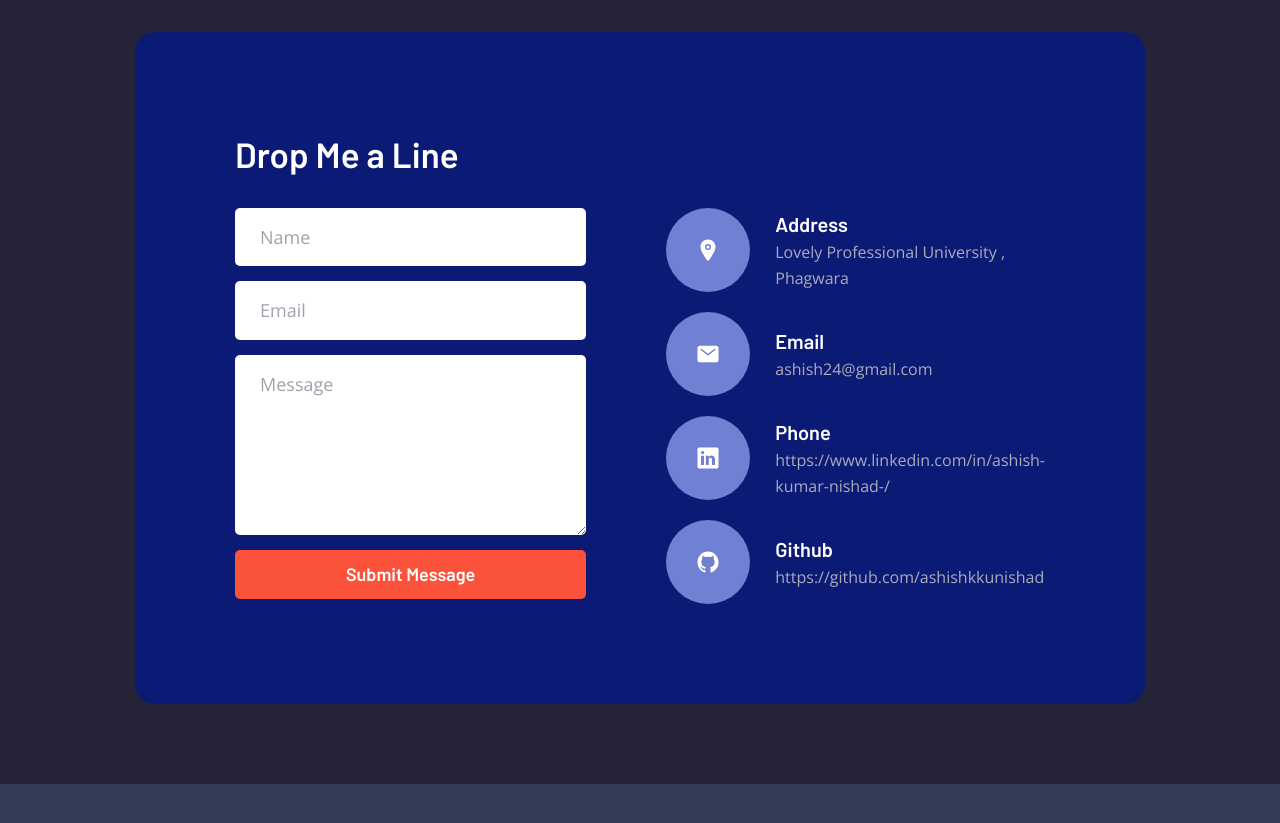
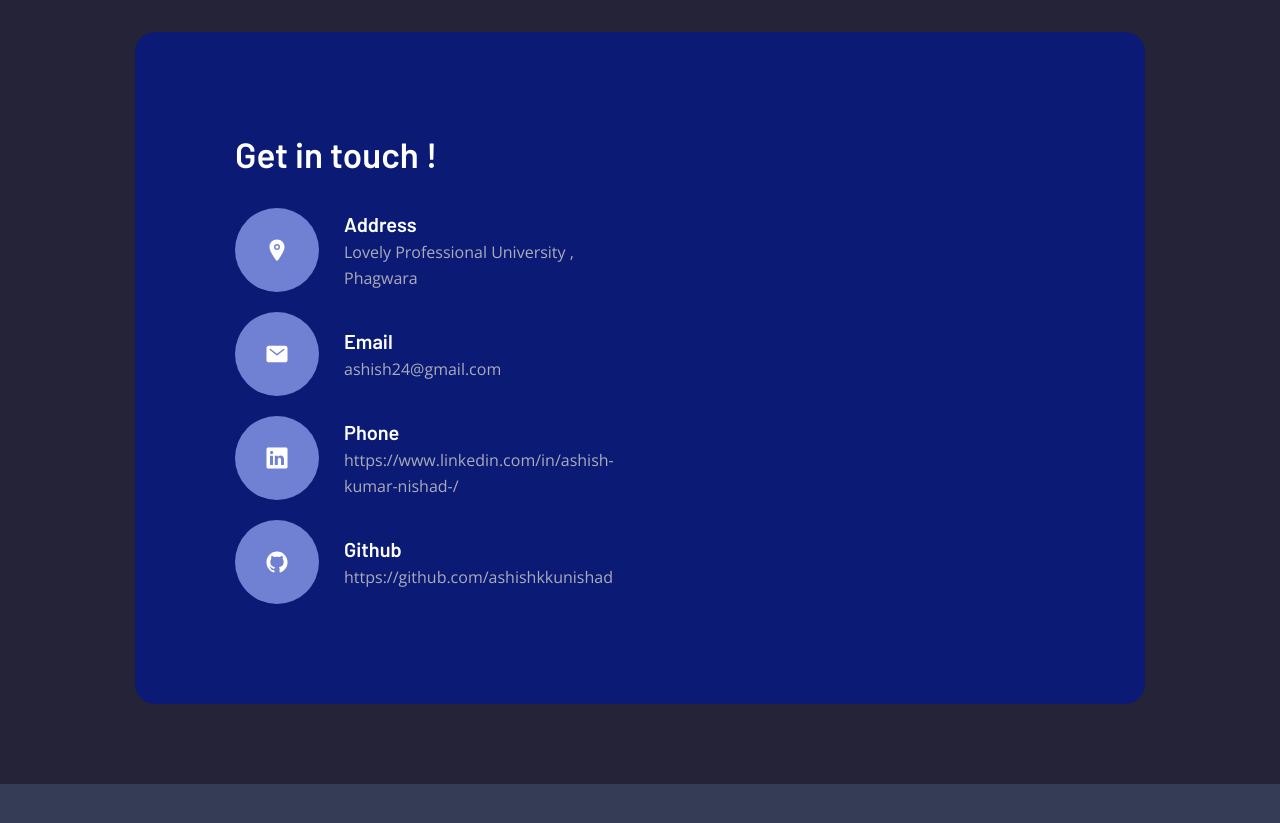
Before and after one commit to ashishkkunishad/Website-Portfolio, a plain HTML site: page index.html in a window 1280 px wide. Shown: the part 5260-6083 px from the top of the page. Drawn offline with nearby package versions, Linux system fonts and the light colour scheme.

Commit message:
Update index.html

```diff
--- a/index.html
+++ b/index.html
@@ -557,21 +557,11 @@
 
             <p class="card-subtitle"></p>
 
-            <h2 class="h2 section-title">Drop Me a Line</h2>
+            <h2 class="h2 section-title">Get in touch !</h2>
 
             <div class="wrapper">
 
-              <form action="" class="contact-form">
 
-                <input type="text" name="name" placeholder="Name" required class="contact-input">
-
-                <input type="email" name="email" placeholder="Email" required class="contact-input">
-
-                <textarea name="message" placeholder="Message" required class="contact-input"></textarea>
-
-                <button type="submit" class="btn-submit">Submit Message</button>
-
-              </form>
 
               <ul class="contact-list">
 
```
